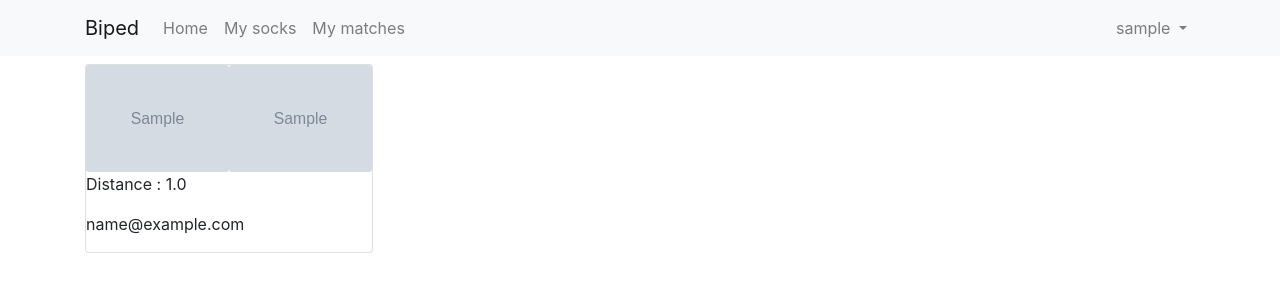
After one commit to 30blay/lostasock, a Django app: page /my_matches/ in a window 1280 px wide. The commit adds this page. Shown: the top 300 px of the page. Run offline with Django 3.2, Linux system fonts and the light colour scheme; a user stored in the database is signed in; tables that the repository leaves empty hold one stand-in row (values such as "Sample post"); grey boxes marked "Sample" are stand-in pictures; some libraries are stand-ins or nearby versions.

Commit message:
Add "my_matches" tab

```diff
--- a/matcher/admin.py
+++ b/matcher/admin.py
@@ -10,4 +10,5 @@ class SockAdmin(admin.ModelAdmin):
 
 @admin.register(Match)
 class MatchAdmin(admin.ModelAdmin):
-    readonly_fields = ["distance"]
+    readonly_fields = []
+    #readonly_fields = ["distance"]
--- a/matcher/models.py
+++ b/matcher/models.py
@@ -4,6 +4,7 @@ from numpy.linalg import norm
 import json
 import numpy as np
 from django.contrib.auth.models import User
+
 
 class Sock(models.Model):
     features = models.TextField()
--- a/matcher/templates/base.html
+++ b/matcher/templates/base.html
@@ -37,6 +37,9 @@
             <li class="nav-item">
               <a class="nav-link" href="{% url 'my_socks' %}">My socks</a>
             </li>
+            <li class="nav-item">
+              <a class="nav-link" href="{% url 'my_matches' %}">My matches</a>
+            </li>
             {% endif %}
           </ul>
         {% if user.is_authenticated %}
--- /dev/null
+++ b/matcher/templates/matches.html
@@ -0,0 +1,28 @@
+{% extends 'base.html' %}
+{% load static %}
+
+{% block content %}
+  {% if match_list %}
+
+      {% for match in match_list %}
+        <div class="card mb-3" style="width: 18rem; margin-top: 0.25rem;">
+          <div class="row no-gutters">
+            <div class="col-md-6">
+              <img src="{{ match.sock1.image.url }}" class="card-img" alt="No image">
+            </div>
+            <div class="col-md-6">
+              <img src="{{ match.sock2.image.url }}" class="card-img" alt="No image">
+            </div>
+          </div>
+          <p>Distance : {{ match.distance }}</p>
+          {% if match.sock1.owner == user %}
+            <p>{{ match.sock2.owner.email }}</p>
+          {% else %}
+            <p>{{ match.sock1.owner.email }}</p>
+          {% endif %}
+        </div>
+      {% endfor %}
+  {% else %}
+      <p>You have no matches. You socks are truly unique.</p>
+  {% endif %}
+{% endblock %}
--- a/matcher/views.py
+++ b/matcher/views.py
@@ -1,8 +1,10 @@
 from django.shortcuts import get_object_or_404, render, redirect
 from django.contrib.auth.decorators import login_required
+from django.contrib.auth.models import User
+from django.db.models import Q
 from .forms import SockForm
 
-from .models import Sock
+from .models import Sock, Match
 
 
 @login_required
@@ -12,6 +14,16 @@ def my_socks(request):
         'sock_list': sock_list,
     }
     return render(request, 'index.html', context)
+
+
+@login_required
+def my_matches(request):
+    match_list = Match.objects.filter(Q(sock1__owner=request.user.id) | Q(sock2__owner=request.user.id))
+
+    context = {
+        'match_list': match_list,
+    }
+    return render(request, 'matches.html', context)
 
 
 def add_sock(request):
--- a/mysite/urls.py
+++ b/mysite/urls.py
@@ -10,6 +10,7 @@ urlpatterns = [
     path('', views.home, name='home'),
     path('signup/', accounts_views.signup, name='signup'),
     path('my_socks/', views.my_socks, name='my_socks'),
+    path('my_matches/', views.my_matches, name='my_matches'),
     path('accounts/', include('accounts.urls')),
     path('matcher/', include('matcher.urls')),
     path('admin/', admin.site.urls),
```
